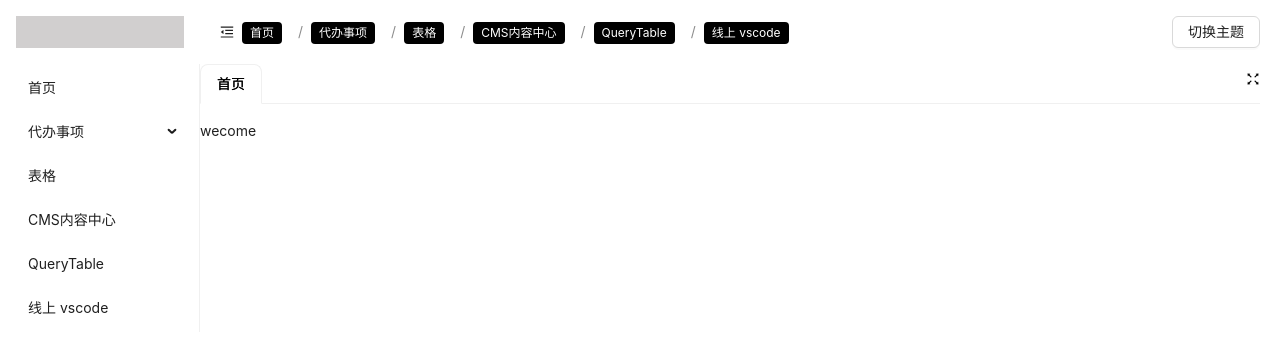
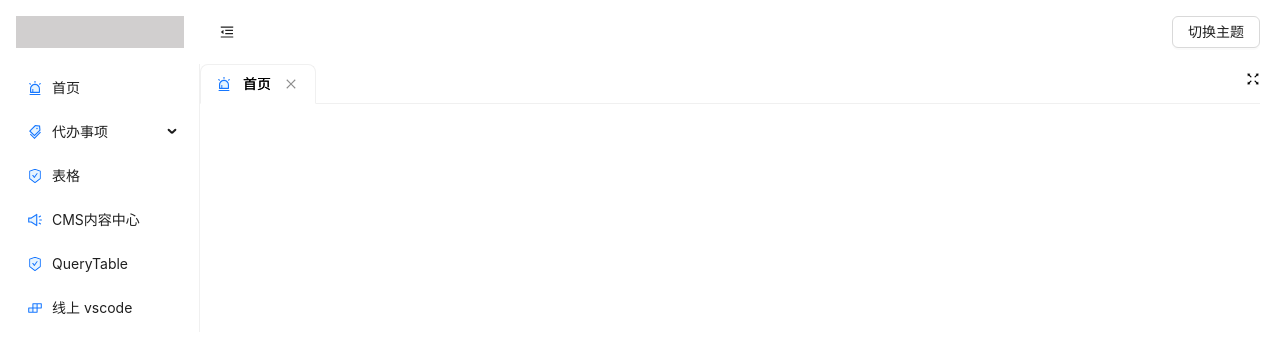
Before and after one commit to 2401345934/webpack-react-demo, a React app: page / in a window 1280 px wide. Shown: the top 352 px of the page. Built offline with nearby package versions, Linux system fonts and the light colour scheme.

Commit message:
🐛修复(pages): router

```diff
--- a/src/components/Layout/WarpComponent/index.tsx
+++ b/src/components/Layout/WarpComponent/index.tsx
@@ -1,7 +1,7 @@
 import { Fragment, forwardRef, useState, useImperativeHandle } from 'react'
 import { Tabs } from 'antd'
 import React from 'react'
-import { deepFlatRouter, RouterType, initRoute, InitRouteType } from '@/router'
+import { deepFlatRouter, RouterType, initRoute } from '@/router'
 import { useLocation, useNavigate } from 'react-router-dom'
 import styles from './styles.module.less'
 import { FullscreenExitOutlined, FullscreenOutlined } from '@ant-design/icons'
@@ -10,15 +10,13 @@ type PropsType = {
   children?: React.ReactNode
   [key: string]: any
 }
-
 export default forwardRef((props: PropsType, ref): JSX.Element => {
   const { children, ...rest } = props
   const location = useLocation()
   const navigate = useNavigate()
-  const [activeKey, setActiveKey] = useState<string>(initRoute[0].key)
-  const [items, setItems] = useState<InitRouteType[]>(initRoute)
+  const [activeKey, setActiveKey] = useState<string>(initRoute.path)
+  const [items, setItems] = useState<any[]>([initRoute])
   const [fullscreenFlag, setFullscreenFlag] = useState<boolean>(false)
-
   // 对外暴露 routerChange 方法
   useImperativeHandle(ref, () => ({
     routerChange
@@ -52,7 +50,7 @@ export default forwardRef((props: PropsType, ref): JSX.Element => {
   // 删除页签
   const onEdit = (e: React.MouseEvent | React.KeyboardEvent | string) => {
     const newItems = items.filter(item => item.key !== e)
-    const lastkey = newItems[newItems.length - 1].key
+    const lastkey: string = newItems[newItems.length - 1].key!
     setItems(newItems)
     setActiveKey(lastkey)
     navigate(lastkey)
--- /dev/null
+++ b/src/components/Layout/WarpHeader/dict.tsx
@@ -0,0 +1,32 @@
+export const initialValueList = [
+  {
+    key: 'mainColor',
+    initColor: '#000000',
+    label: '主题色'
+  },
+  {
+    key: 'textMainColor',
+    initColor: '#000000',
+    label: '文字主题色'
+  },
+  {
+    key: 'borderMainColor',
+    initColor: '#ff0000',
+    label: '边框主题色'
+  },
+  {
+    key: 'headerBackground',
+    initColor: '#ffffff',
+    label: 'header 主题色'
+  },
+  {
+    key: 'menuBackground',
+    initColor: '#ffffff',
+    label: 'menu 主题色'
+  },
+  {
+    key: 'activeMenuBackgroundColor',
+    initColor: '#e09a9a',
+    label: 'menu 激活背景色'
+  }
+]
--- a/src/components/Layout/WarpHeader/index.tsx
+++ b/src/components/Layout/WarpHeader/index.tsx
@@ -1,22 +1,10 @@
 import React, { useEffect, useState } from 'react'
-import {
-  Breadcrumb,
-  Button,
-  Col,
-  Drawer,
-  Form,
-  Input,
-  Layout,
-  Row,
-  Space,
-  Tag
-} from 'antd'
+import { Button, Col, Drawer, Form, Input, Layout, Row, Space, Tag } from 'antd'
 import { MenuFoldOutlined, MenuUnfoldOutlined } from '@ant-design/icons'
 import styles from './styles.module.less'
-import { routerList } from '@/router'
-import { useNavigate } from 'react-router-dom'
 import utils from '@/utils'
 import { TypeObjStr } from '@/utils/utilsTypes.type'
+import { initialValueList } from './dict'
 
 const { Header } = Layout
 
@@ -26,45 +14,13 @@ type PropsType = {
   updateTheme: () => void
   setCollapsed: (e: boolean) => void
   setDefaultOpenKeys: (e: string[]) => void
+  goRouter: (e: { key: string; keyPath: string[] }) => void
 }
-const initialValueList = [
-  {
-    key: 'mainColor',
-    initColor: '#000000',
-    label: '主题色'
-  },
-  {
-    key: 'textMainColor',
-    initColor: '#000000',
-    label: '文字主题色'
-  },
-  {
-    key: 'borderMainColor',
-    initColor: '#ff0000',
-    label: '边框主题色'
-  },
-  {
-    key: 'headerBackground',
-    initColor: '#ffffff',
-    label: 'header 主题色'
-  },
-  {
-    key: 'menuBackground',
-    initColor: '#ffffff',
-    label: 'menu 主题色'
-  },
-  {
-    key: 'activeMenuBackgroundColor',
-    initColor: '#e09a9a',
-    label: 'menu 激活背景色'
-  }
-]
 
 export default (props: PropsType): JSX.Element => {
-  const navigate = useNavigate()
   const [form] = Form.useForm()
   const [open, setOpen] = useState<boolean>(false)
-  const { changeTheme, setCollapsed, collapsed, setDefaultOpenKeys } = props
+  const { changeTheme, setCollapsed, collapsed, goRouter } = props
   useEffect(() => {
     const initValues: TypeObjStr = {}
     initialValueList.forEach(item => {
@@ -73,10 +29,6 @@ export default (props: PropsType): JSX.Element => {
     form.setFieldsValue(initValues)
   }, [])
 
-  const handleRouter = (path: any) => {
-    navigate(path)
-    setDefaultOpenKeys(path)
-  }
   const onClose = () => {
     setOpen(false)
   }
@@ -89,21 +41,6 @@ export default (props: PropsType): JSX.Element => {
     utils.updateCustomCssVar(values)
   }
 
-  const itemRender = (route: any) => {
-    return route.children ? (
-      <Tag className={styles.hover} color="var(--mainColor)">
-        {route.label}
-      </Tag>
-    ) : (
-      <Tag
-        className={styles.hover}
-        onClick={() => handleRouter(route.path)}
-        color="var(--mainColor)"
-      >
-        {route.label}
-      </Tag>
-    )
-  }
   return (
     <div className="layout-warp-header">
       <Header className="site-layout-Header">
@@ -116,12 +53,6 @@ export default (props: PropsType): JSX.Element => {
                 onClick: () => setCollapsed(!collapsed)
               }
             )}
-            <div>
-              <Breadcrumb
-                itemRender={itemRender}
-                items={routerList}
-              ></Breadcrumb>
-            </div>
           </Space>
           <div className={styles.theme}>
             <Button onClick={() => handleOpen()}>切换主题</Button>
--- a/src/components/Resizeable/index.tsx
+++ b/src/components/Resizeable/index.tsx
@@ -38,7 +38,6 @@ class ResizeableTitle extends React.Component {
 class ResizeableTable extends React.PureComponent {
   constructor(props: any) {
     super(props)
-
     this.state = {
       columns: props.columns
     }
@@ -65,7 +64,7 @@ class ResizeableTable extends React.PureComponent {
     const columns = this.state.columns.map((col, index) => ({
       ...col,
       onHeaderCell: column => ({
-        width: column.width,
+        width: column.width || 200,
         onResize: this.handleResize(index)
       })
     }))
--- a/src/components/Resizeable/resizeable-table.less
+++ b/src/components/Resizeable/resizeable-table.less
@@ -4,11 +4,11 @@
 
 .react-resizable-handle {
   position: absolute;
-  width: 2px;
+  width: 1px;
   height: 100%;
   bottom: 0;
-  right: -5px;
+  right: 0;
   cursor: col-resize;
-  background: rgb(220, 196, 196);
+  background: #c7c7c7;
   z-index: 999;
 }
--- a/src/index.tsx
+++ b/src/index.tsx
@@ -36,6 +36,7 @@ const Component: React.FunctionComponent = (): JSX.Element => {
 
   // 路由跳转
   const goRouter = (e: { key: string; keyPath: string[] }): void => {
+    if (e.key === currentPath) return
     setCurrentPath(e.key)
     navigate(e.key)
     setDefaultOpenKeys(e.keyPath)
@@ -79,6 +80,7 @@ const Component: React.FunctionComponent = (): JSX.Element => {
             {/* headers */}
             <WarpHeader
               changeTheme={changeTheme}
+              goRouter={goRouter}
               updateTheme={updateTheme}
               setDefaultOpenKeys={setDefaultOpenKeys}
               setCollapsed={setCollapsed}
--- a/src/pages/QueryTable/index.tsx
+++ b/src/pages/QueryTable/index.tsx
@@ -177,7 +177,8 @@ const Component: React.FC = (): JSX.Element => {
     formProps,
     actions,
     requestProps,
-    ref
+    ref,
+    tableResize: true
   }
 
   return <QueryTable {...config}></QueryTable>
--- a/src/router/index.tsx
+++ b/src/router/index.tsx
@@ -1,9 +1,17 @@
-import { Suspense, lazy } from 'react'
+import { ReactNode, Suspense, lazy } from 'react'
 import { createHashRouter } from 'react-router-dom'
 import Loading from '@/components/Loading'
 import IncludesSubmenusWarp from '@/components/IncludesSubmenusWarp'
 import { generateRouterItemKey, flattenRouter } from './helper'
 import LineVscode from '@/pages/LineVscode'
+import {
+  AlertTwoTone,
+  BuildTwoTone,
+  SafetyCertificateTwoTone,
+  SoundTwoTone,
+  TabletTwoTone,
+  TagsTwoTone
+} from '@ant-design/icons'
 const BaseLayout = lazy(() => import('@/index'))
 const Wecome = lazy(() => import('@/pages/Wecome'))
 const NotPage = lazy(() => import('@/pages/404'))
@@ -12,13 +20,24 @@ const AntdTable = lazy(() => import('@/pages/AntdTable'))
 const Cms = lazy(() => import('@/pages/Cms'))
 const QueryTable = lazy(() => import('@/pages/QueryTable'))
 
+const initRoute: RouterType = {
+  path: 'wecome',
+  label: '首页',
+  icon: <AlertTwoTone />,
+  element: (
+    <Suspense fallback={<Loading />}>
+      <Wecome />
+    </Suspense>
+  )
+}
 export type RouterType = {
-  path?: string
+  path: string
   label?: string
   redirect?: string
   key?: string
   menuLabel?: string
   element?: JSX.Element
+  icon?: ReactNode
   children?: RouterType[]
 }
 const initRouter: RouterType[] = [
@@ -30,32 +49,17 @@ const initRouter: RouterType[] = [
       </Suspense>
     ),
     children: [
-      {
-        path: 'wecome',
-        label: '首页',
-        element: (
-          <Suspense fallback={<Loading />}>
-            <Wecome />
-          </Suspense>
-        )
-      },
+      initRoute,
       {
         path: 'todo',
         label: '代办事项',
+        icon: <TagsTwoTone />,
         element: <IncludesSubmenusWarp />,
         children: [
           {
-            path: 'wecome1',
-            label: '首页',
-            element: (
-              <Suspense fallback={<Loading />}>
-                <Wecome />
-              </Suspense>
-            )
-          },
-          {
             path: 'wecome2',
             label: '代办事项',
+            icon: <TagsTwoTone />,
             element: (
               <Suspense fallback={<Loading />}>
                 <Todo />
@@ -65,6 +69,7 @@ const initRouter: RouterType[] = [
           {
             path: 'wecome3',
             label: '表格',
+            icon: <TabletTwoTone />,
             element: (
               <Suspense fallback={<Loading />}>
                 <AntdTable />
@@ -76,6 +81,7 @@ const initRouter: RouterType[] = [
       {
         path: 'antd-table',
         label: '表格',
+        icon: <SafetyCertificateTwoTone />,
         element: (
           <Suspense fallback={<Loading />}>
             <AntdTable />
@@ -85,6 +91,7 @@ const initRouter: RouterType[] = [
       {
         path: 'cms',
         label: 'CMS内容中心',
+        icon: <SoundTwoTone />,
         element: (
           <Suspense fallback={<Loading />}>
             <Cms />
@@ -94,6 +101,7 @@ const initRouter: RouterType[] = [
       {
         path: 'queryTable',
         label: 'QueryTable',
+        icon: <SafetyCertificateTwoTone />,
         element: (
           <Suspense fallback={<Loading />}>
             <QueryTable />
@@ -103,6 +111,7 @@ const initRouter: RouterType[] = [
       {
         path: 'lineVscode',
         label: '线上 vscode',
+        icon: <BuildTwoTone />,
         element: (
           <Suspense fallback={<Loading />}>
             <LineVscode />
@@ -121,23 +130,4 @@ const router = createHashRouter(initRouter)
 const routerList: any[] = generateRouterItemKey(initRouter[0].children || [])
 const deepFlatRouter: any[] = flattenRouter(routerList)
 
-export type InitRouteType = {
-  key: string
-  label: string
-  closable: boolean
-  children: JSX.Element
-}
-const initRoute: InitRouteType[] = [
-  {
-    key: 'wecome',
-    label: '首页',
-    closable: false,
-    children: (
-      <Suspense fallback={<Loading />}>
-        <Wecome />
-      </Suspense>
-    )
-  }
-]
-
 export { router, routerList, initRoute, deepFlatRouter }
```
Also changed, not shown: package.json (+42 -42 lines), src/components/BusinessComponent/QueryTable/index.tsx (+9 -2 lines), src/hooks/use-lock.ts (+15 -27 lines), 1 other file (tests, documents, lock files or other folders).
